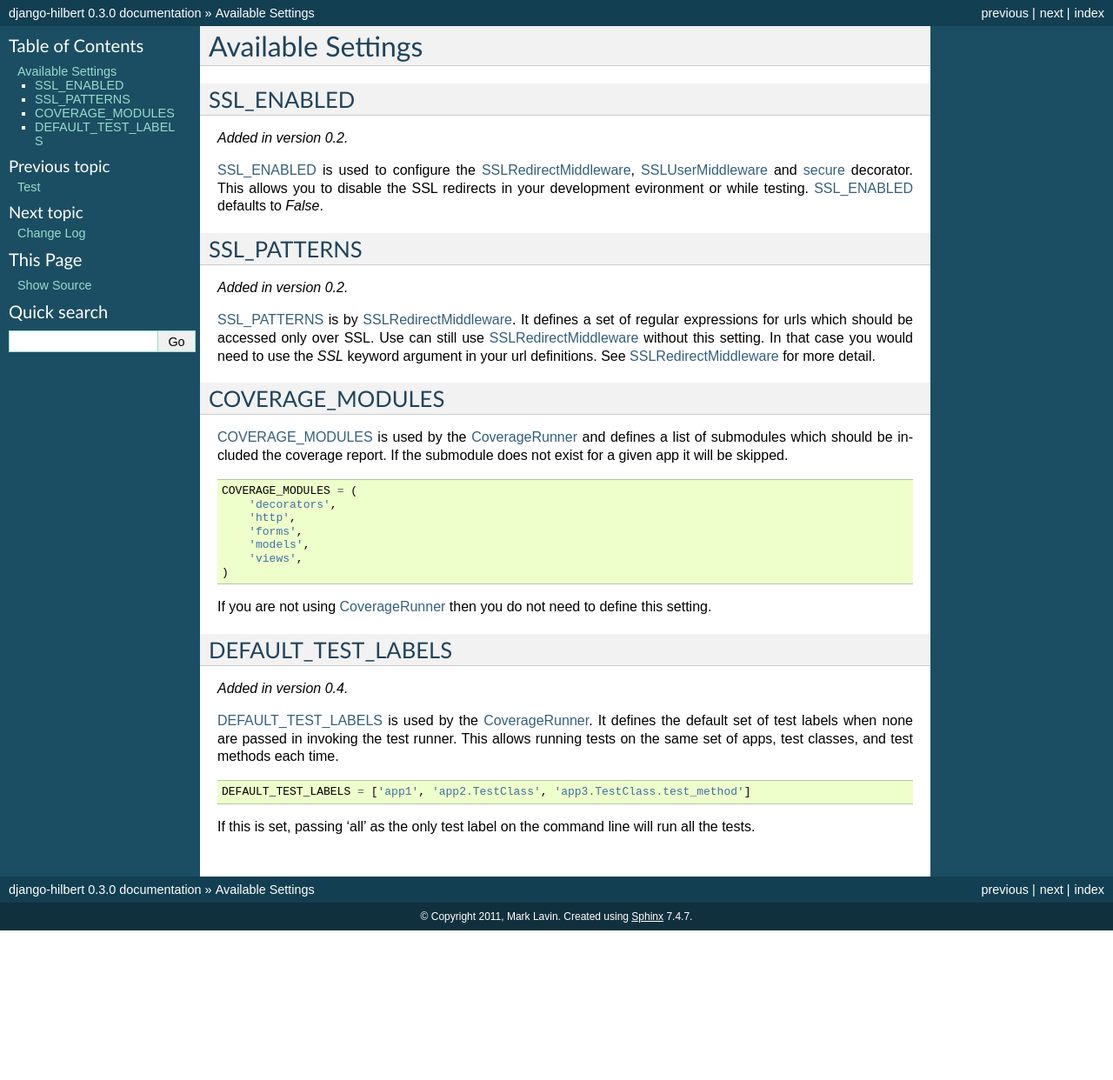
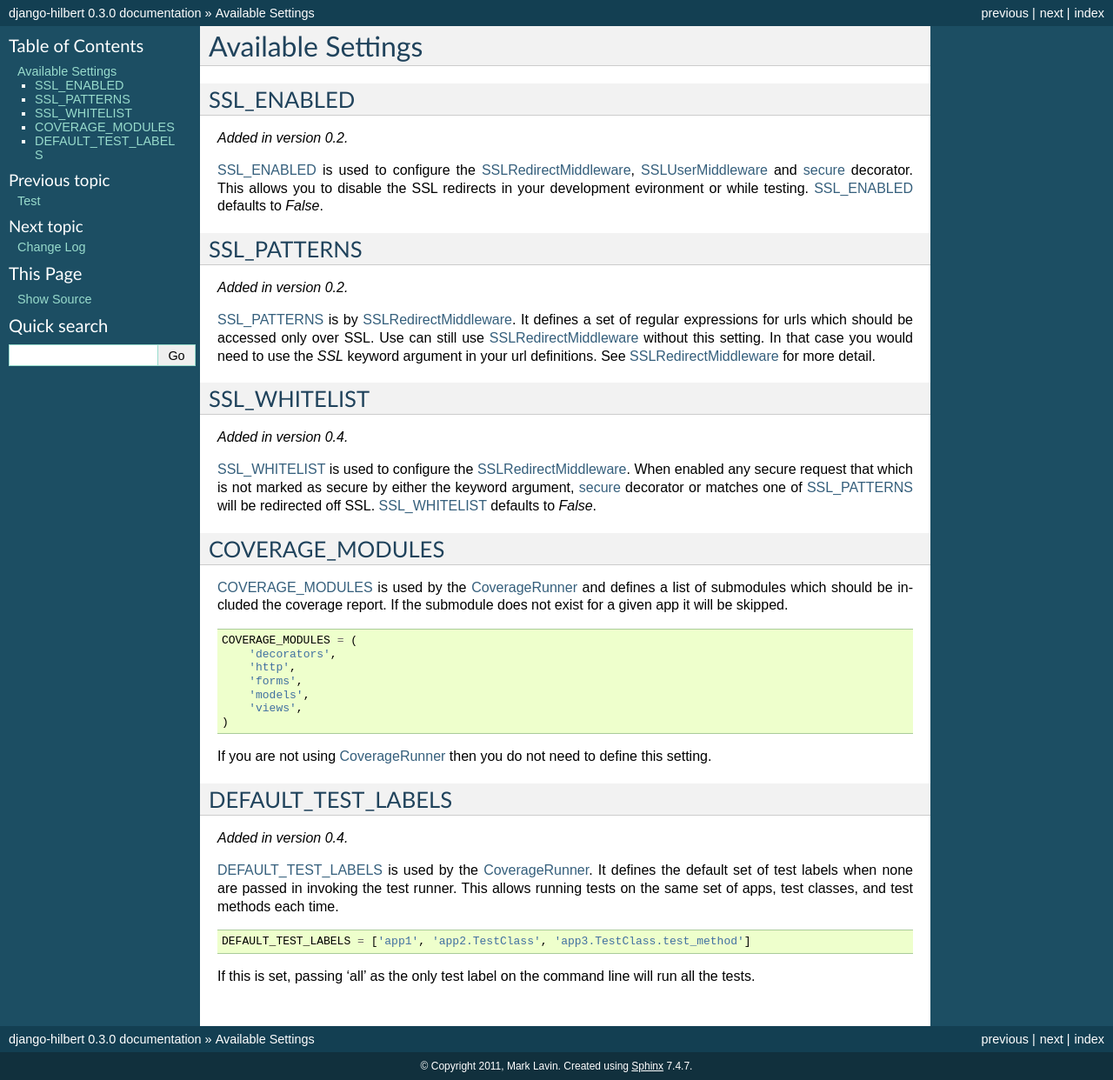
Before and after one commit to mlavin/django-hilbert, a Sphinx documentation site: the page built from docs/settings.rst, in a window 1280 px wide. Shown: the whole page at 87% size. Built offline with Sphinx 7.4.7, drawn with Linux system fonts in a browser that asks for light colours; before the commit the page ends 1070 px from its top, so only the background shows below that.

Commit message:
Some docs on the SSL whitelist.

```diff
--- a/docs/settings.rst
+++ b/docs/settings.rst
@@ -26,6 +26,20 @@ expressions for urls which should be accessed only over SSL. Use can still use
 :ref:`SSLRedirectMiddleware` without this setting. In that case you would need to
 use the `SSL` keyword argument in your url definitions.
 See :ref:`SSLRedirectMiddleware` for more detail.
+
+
+.. _SSL_WHITELIST:
+
+SSL_WHITELIST
+-----------------------------------
+
+.. versionadded:: 0.4
+
+:ref:`SSL_WHITELIST` is used to configure the :ref:`SSLRedirectMiddleware`.
+When enabled any secure request that which is not marked as secure by either the
+keyword argument, :ref:`secure` decorator or matches one of :ref:`SSL_PATTERNS`
+will be redirected off SSL.
+:ref:`SSL_WHITELIST` defaults to `False`.
 
 
 .. _COVERAGE_MODULES:
```
